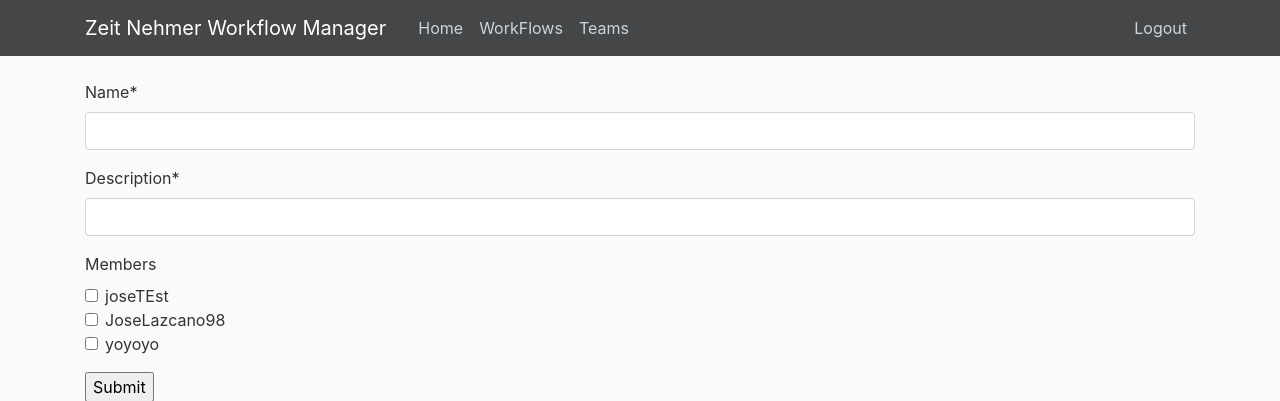
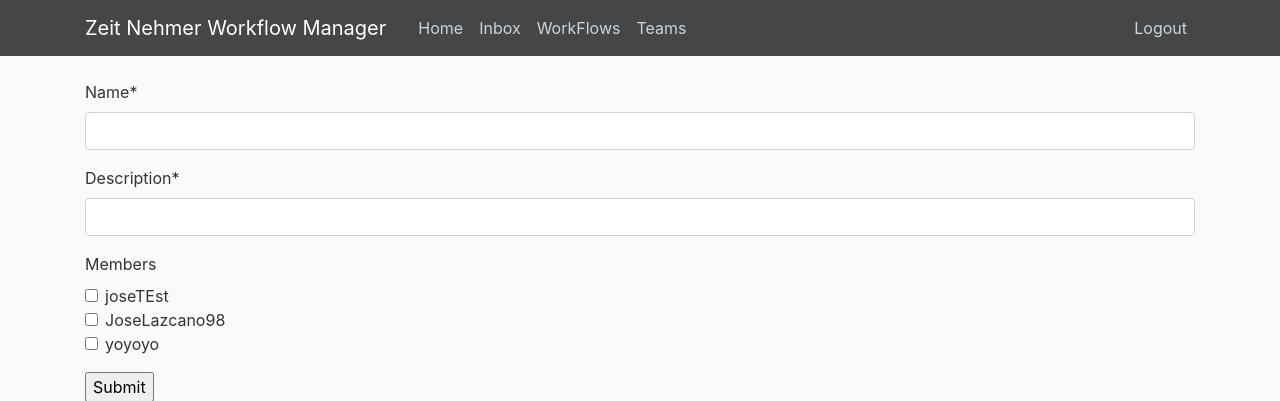
Before and after one commit to GaddPetrivoki/ProcrastinatorsRUM, a Django app: a page that uses ZeitNehmer/workflows/templates/base.html in a window 1280 px wide. Shown: the top 401 px of the page. Run offline with Django 4.2, Linux system fonts and the light colour scheme; a user stored in the database is signed in; data comes from the database, SQL or seed files in the repository; both versions use the stored data as it was after the commit; some libraries are stand-ins or nearby versions.

Commit message:
NAv bar update on Workflow and Teams page.

```diff
--- a/ZeitNehmer/workflows/templates/base.html
+++ b/ZeitNehmer/workflows/templates/base.html
@@ -60,10 +60,10 @@
                 <div class="collapse navbar-collapse" id="navbarToggle">
                     <div class="navbar-nav mr-auto">
                       {% if user.is_authenticated %}
-                      <a class="nav-item nav-link" href="{% url 'Main-Page' %}">Home</a>
-
-                      <a class="nav-item nav-link" href="{% url 'Workflows' user.username %}">WorkFlows</a>
-                      <a class="nav-item nav-link" href="{% url 'teams' user.username %}">Teams</a>
+                       <a class="nav-item nav-link" href="{% url 'Main-Page' %}">Home</a>
+                        <a class="nav-item nav-link" href="{% url 'Inbox-Page' %}">Inbox</a>
+                        <a class="nav-item nav-link" href="{% url 'Workflows' user.username %}">WorkFlows</a>
+                        <a class="nav-item nav-link" href="{% url 'teams' user.username %}">Teams</a>
                       {% else %}
                         <a class="nav-item nav-link" href="{% url 'Main-Page' %}">Home</a>
                         <a class="nav-item nav-link" href="/"></a>
```
Also changed, not shown: ZeitNehmer/db.sqlite3.
